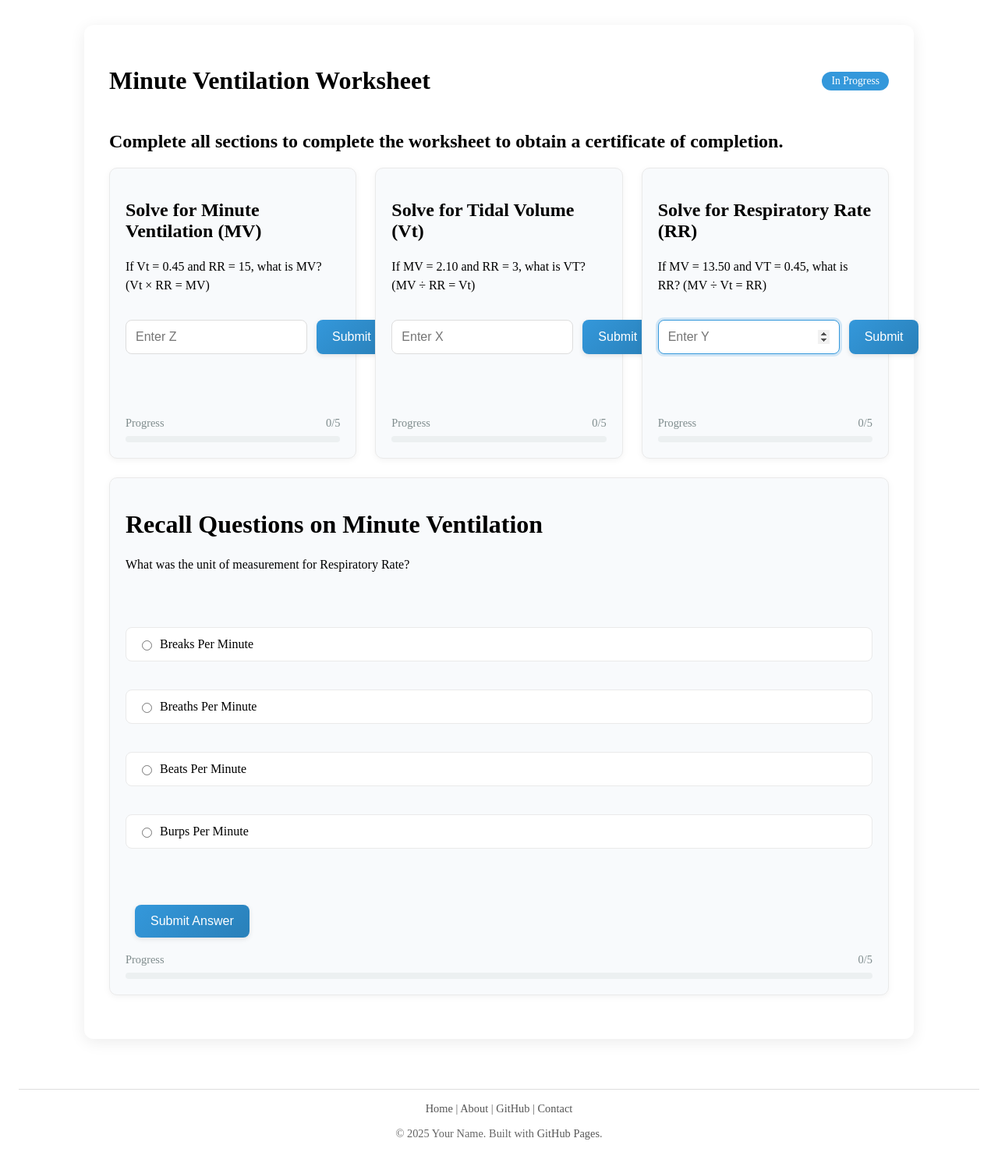
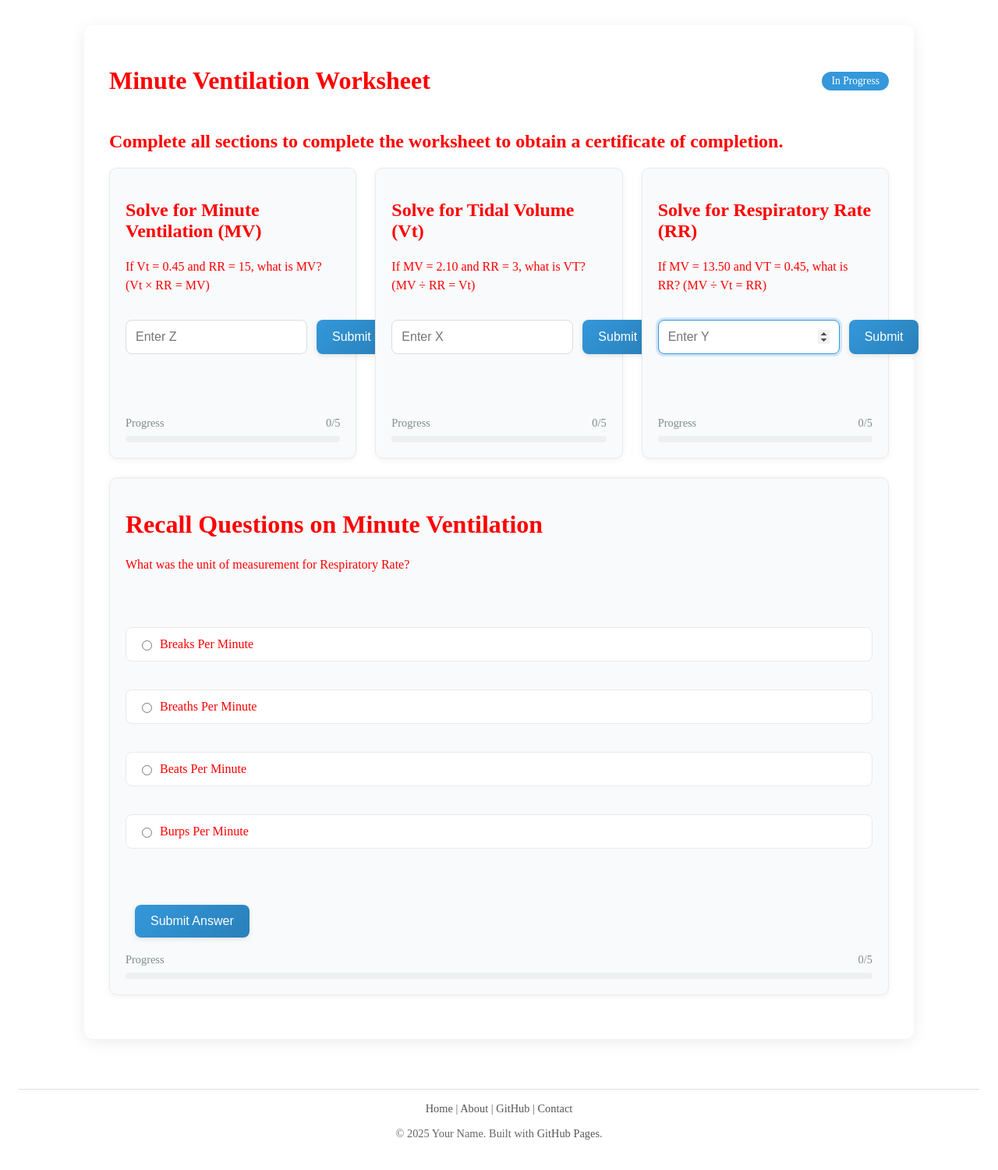
Before and after one commit to ZBZFirst/info, a Jekyll site: the page built from testquiz.md, in a window 1280 px wide. Shown: the whole page at 78% size. Built offline with Jekyll 4.4.1, drawn with Linux system fonts in a browser that asks for light colours.

Commit message:
Update quizlayout.html

```diff
--- a/_layouts/quizlayout.html
+++ b/_layouts/quizlayout.html
@@ -4,7 +4,18 @@
     <meta charset="UTF-8">
     <meta name="viewport" content="width=device-width, initial-scale=1.0">
     <title>{{ page.title | default: site.title }}</title>
-    <link rel="stylesheet" href="{{ '/quiz.css' | relative_url }}">
+    <link rel="stylesheet" href="/quiz.css">
+    <style>
+      /* Debug test - should make title red if CSS loads */
+      body { color: red !important; }
+      .debug-test {
+        display: block;
+        padding: 20px;
+        background: lime;
+        color: black;
+        margin: 20px 0;
+      }
+    </style>
 </head>
 <body>
     {{ content }}
```
